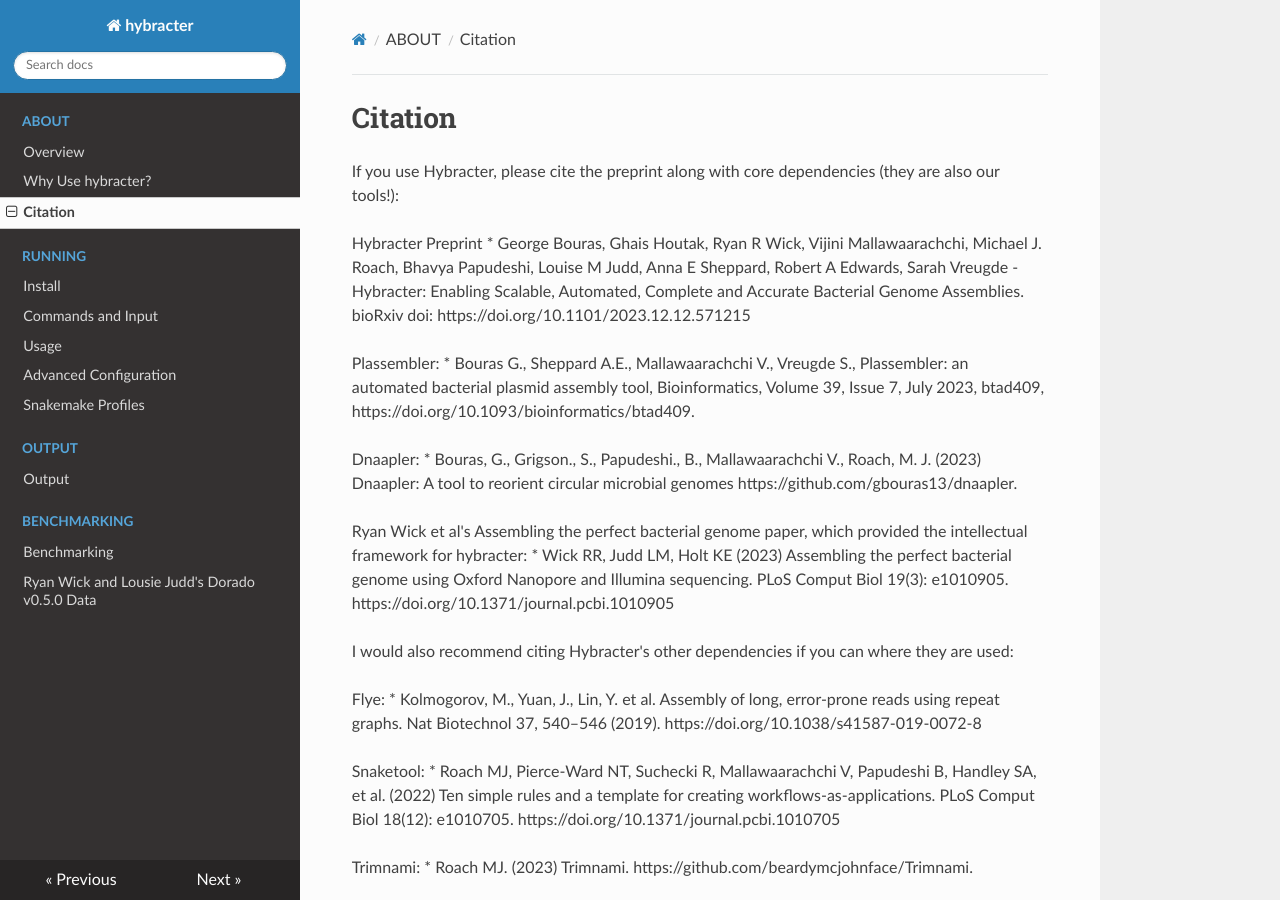
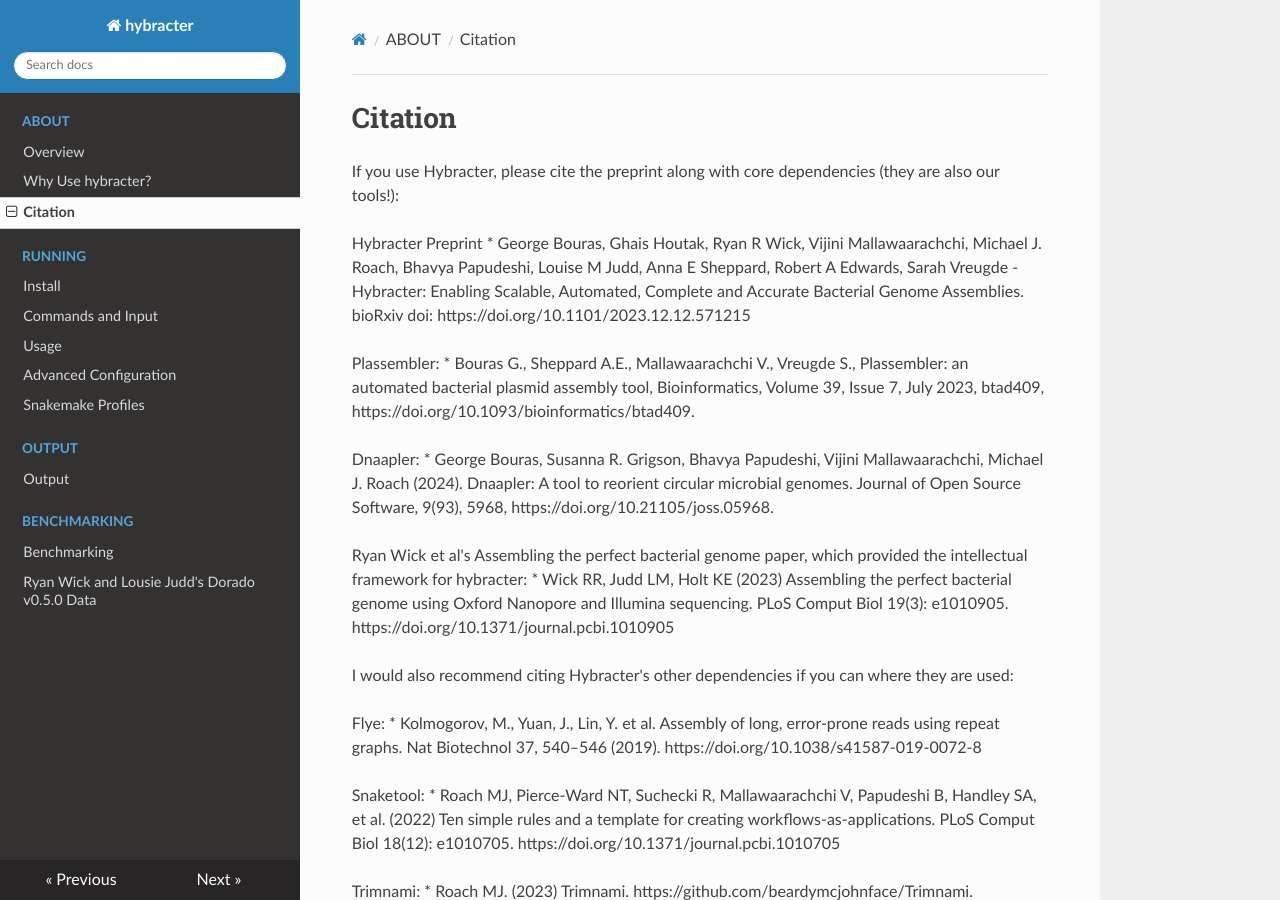
Before and after one commit to gbouras13/hybracter, an MkDocs documentation site: the page built from docs/citation.md, in a window 1280 px wide and 900 px high. Built offline with MkDocs 1.6.1, drawn with Linux system fonts in a browser that asks for light colours; nearby versions of some CDN libraries.

Commit message:
update citation

```diff
--- a/docs/citation.md
+++ b/docs/citation.md
@@ -9,7 +9,7 @@ Plassembler:
 * Bouras G., Sheppard A.E., Mallawaarachchi V., Vreugde S., Plassembler: an automated bacterial plasmid assembly tool, Bioinformatics, Volume 39, Issue 7, July 2023, btad409, https://doi.org/10.1093/bioinformatics/btad409.
 
 Dnaapler:
-* Bouras, G., Grigson., S., Papudeshi., B., Mallawaarachchi V., Roach, M. J. (2023) Dnaapler: A tool to reorient circular microbial genomes https://github.com/gbouras13/dnaapler.
+* George Bouras, Susanna R. Grigson, Bhavya Papudeshi, Vijini Mallawaarachchi, Michael J. Roach (2024). Dnaapler: A tool to reorient circular microbial genomes. Journal of Open Source Software, 9(93), 5968, https://doi.org/10.21105/joss.05968.
 
 Ryan Wick et al's Assembling the perfect bacterial genome paper, which provided the intellectual framework for hybracter:
 * Wick RR, Judd LM, Holt KE (2023) Assembling the perfect bacterial genome using Oxford Nanopore and Illumina sequencing. PLoS Comput Biol 19(3): e1010905. https://doi.org/10.1371/journal.pcbi.1010905
```
Also changed, not shown: README.md (+1 -1 lines).
